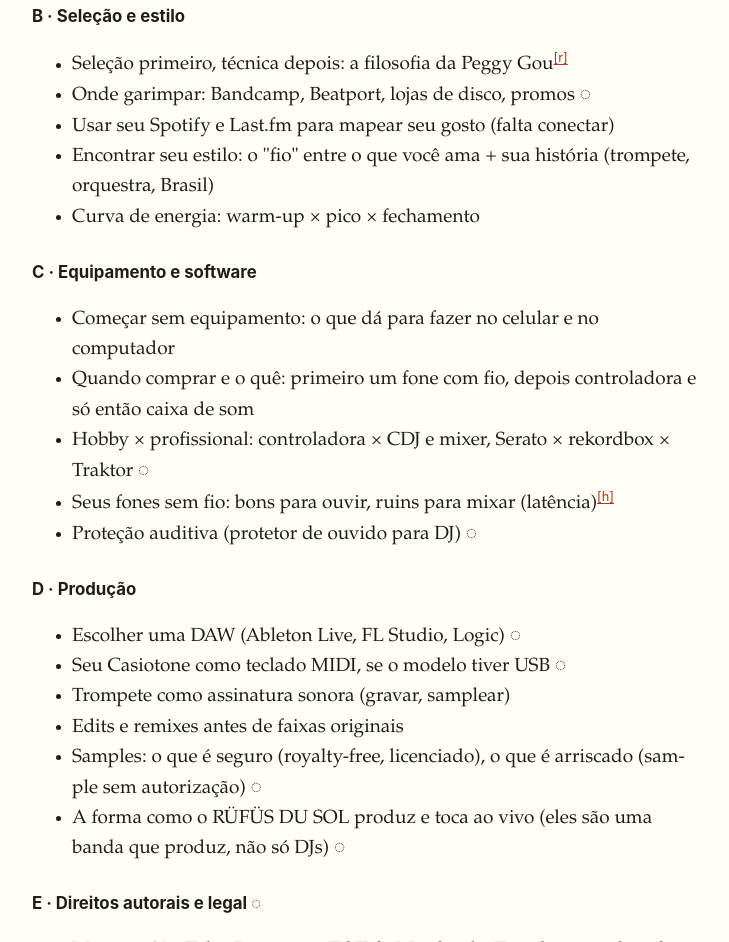
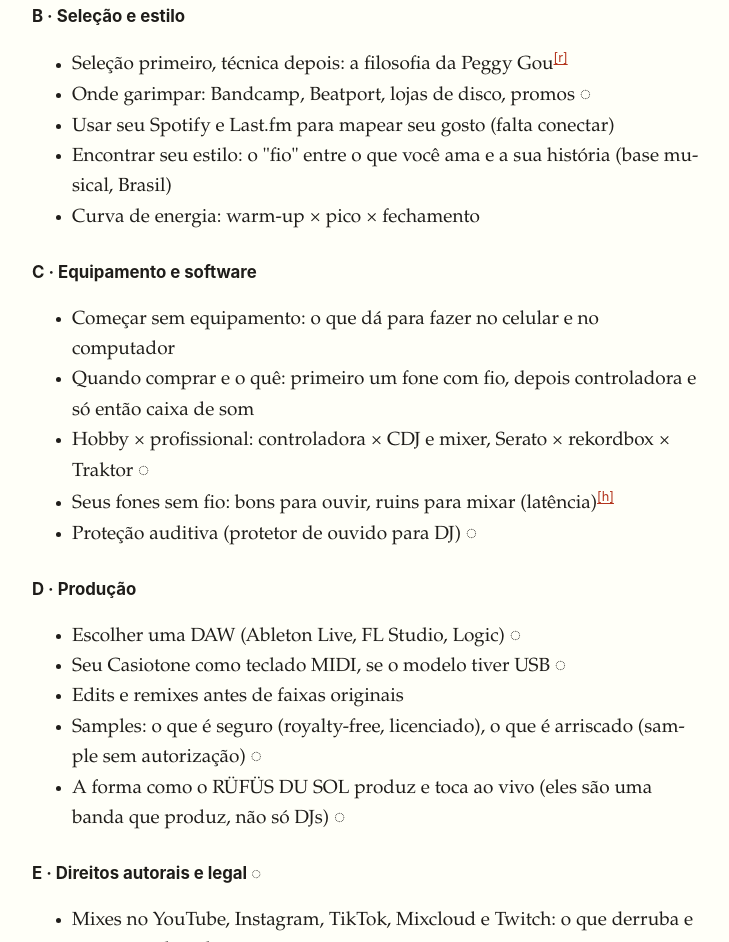
Before and after one commit to viniiivs/viniiivs, a plain HTML site: page estudos/dj/reference/0001-mapa-do-caminho.html in a window 1280 px wide. Shown: the part 1566-2508 px from the top of the page, without its empty margins (272-1001 px from the left). Drawn offline with Linux system fonts and the light colour scheme.

Commit message:
Drop trumpet-as-signature from DJ plan; learner no longer plays
Co-Authored-By: Claude Opus 5.5 <noreply@anthropic.com>
Claude-Session: https://claude.ai/code/session_01Bp9rSu7kfsNmv2fZhmeJ2t

```diff
--- a/estudos/dj/reference/0001-mapa-do-caminho.html
+++ b/estudos/dj/reference/0001-mapa-do-caminho.html
@@ -48,7 +48,7 @@
 <li>Seleção primeiro, técnica depois: a filosofia da Peggy Gou<a class="cite" href="https://redbull.com/gb-en/five-things-you-should-know-about-peggy-gou">[r]</a></li>
 <li>Onde garimpar: Bandcamp, Beatport, lojas de disco, promos ◌</li>
 <li>Usar seu Spotify e Last.fm para mapear seu gosto (falta conectar)</li>
-<li>Encontrar seu estilo: o "fio" entre o que você ama + sua história (trompete, orquestra, Brasil)</li>
+<li>Encontrar seu estilo: o "fio" entre o que você ama e a sua história (base musical, Brasil)</li>
 <li>Curva de energia: warm-up × pico × fechamento</li>
 </ul>
 
@@ -65,7 +65,6 @@
 <ul>
 <li>Escolher uma DAW (Ableton Live, FL Studio, Logic) ◌</li>
 <li>Seu Casiotone como teclado MIDI, se o modelo tiver USB ◌</li>
-<li>Trompete como assinatura sonora (gravar, samplear)</li>
 <li>Edits e remixes antes de faixas originais</li>
 <li>Samples: o que é seguro (royalty-free, licenciado), o que é arriscado (sample sem autorização) ◌</li>
 <li>A forma como o RÜFÜS DU SOL produz e toca ao vivo (eles são uma banda que produz, não só DJs) ◌</li>
```
Also changed, not shown: 4 other files.
